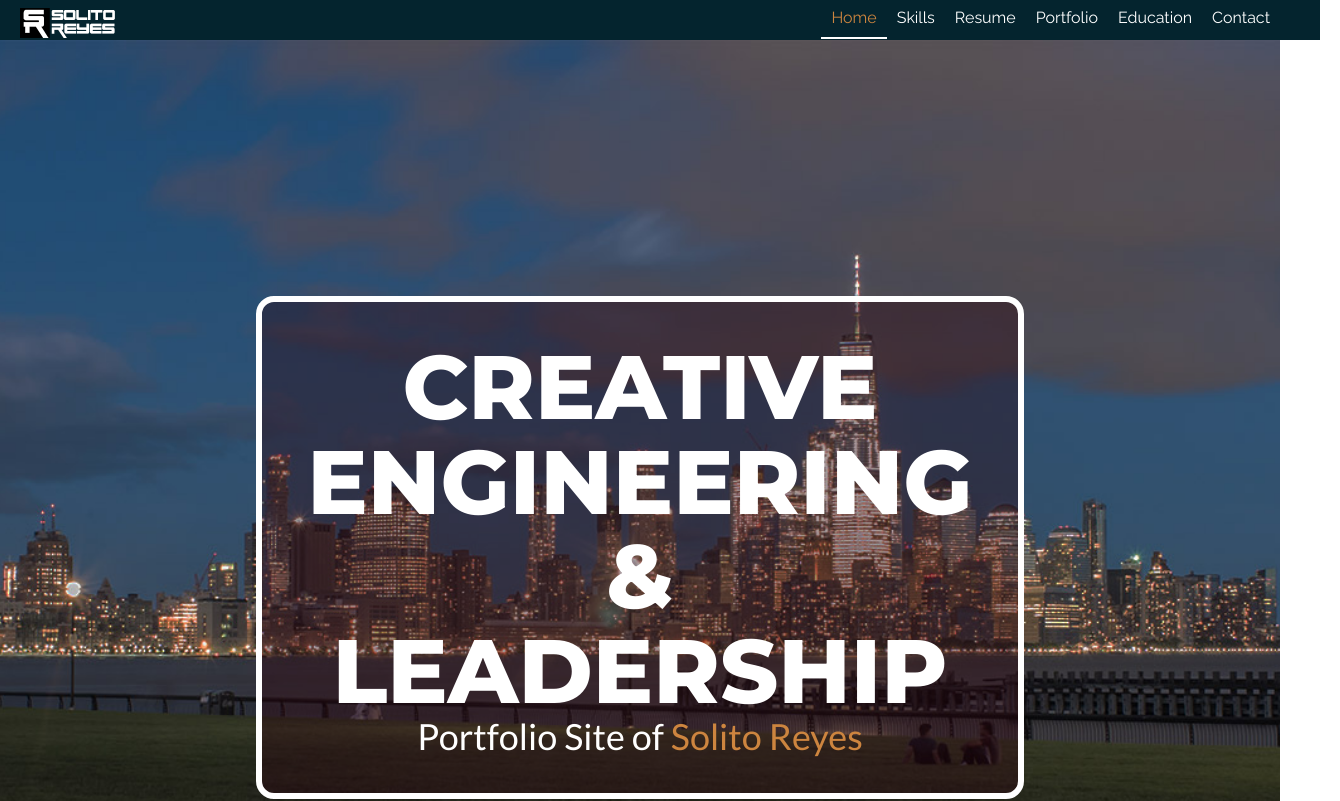
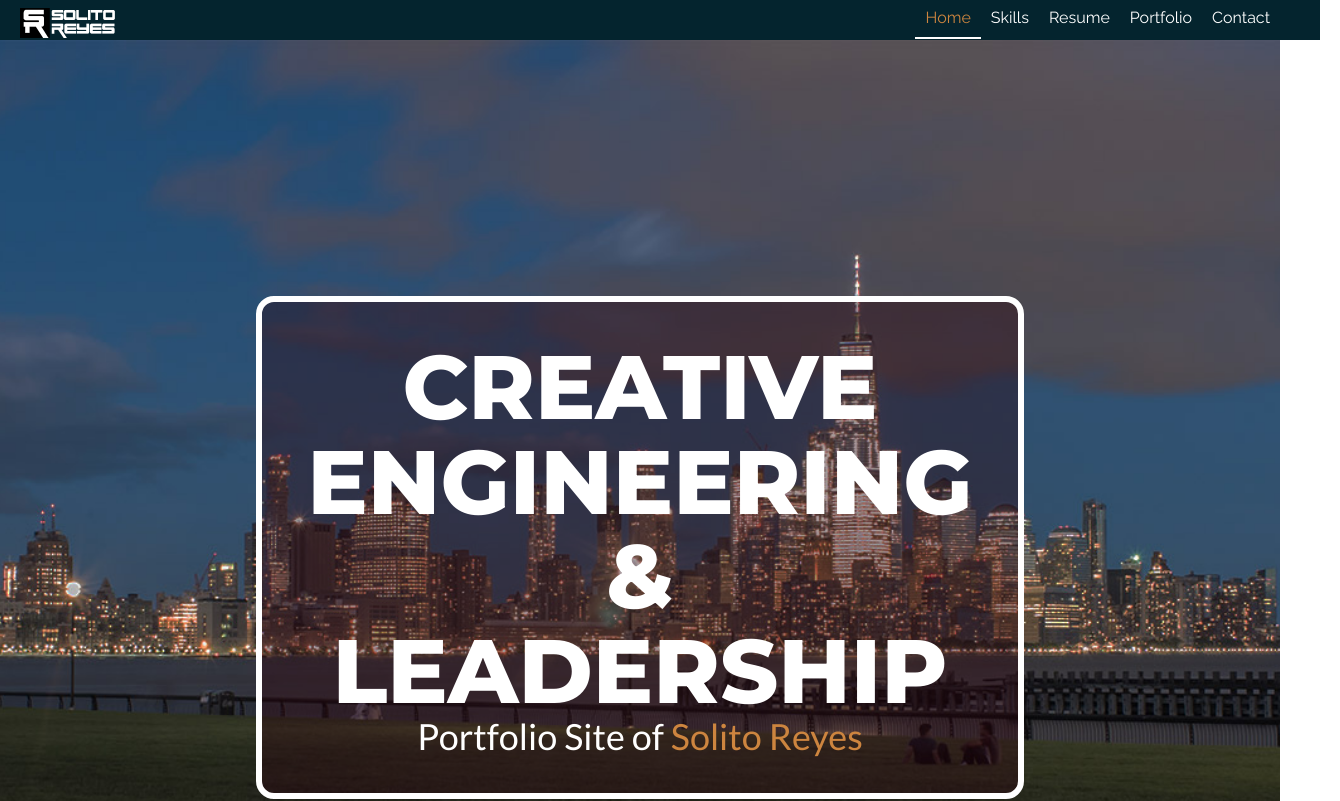
Before and after one commit to solitonyc/solito-portfolio, a React (Create React App) app: page / in a window 1280 px wide. Shown: the top 801 px of the page, 1340 px wide, since content can reach past the window. Built offline with nearby package versions, Linux system fonts and the light colour scheme; a web font is replaced by a local one.

Commit message:
remove education page as suggestd by Jeremy Z, it may date me and reveal too much

```diff
--- a/src/App.js
+++ b/src/App.js
@@ -7,7 +7,6 @@ import Skills from './components/Skills';
 import Summary from './components/Summary';
 import Resume from './components/Resume';
 import Portfolio from './components/Portfolio';
-import Education from './components/Education';
 import Contact from './components/Contact';
 import Footer from './components/Footer';
 
@@ -22,7 +21,6 @@ class App extends Component {
         <Summary />
         <Resume />
         <Portfolio />
-        <Education />
         <Contact />
         <Footer />
       </div>
--- a/src/components/Nav.js
+++ b/src/components/Nav.js
@@ -59,16 +59,6 @@ export default class Nav extends Component {
                 <Link
                     className="nav-links"
                     activeClass="active"
-                    to="education"
-                    spy={true}
-                    smooth={true}
-                    offset={-38}
-                    duration={500}
-                    >Education</Link>
-
-                <Link
-                    className="nav-links"
-                    activeClass="active"
                     to="contact"
                     spy={true}
                     smooth={true}
```
